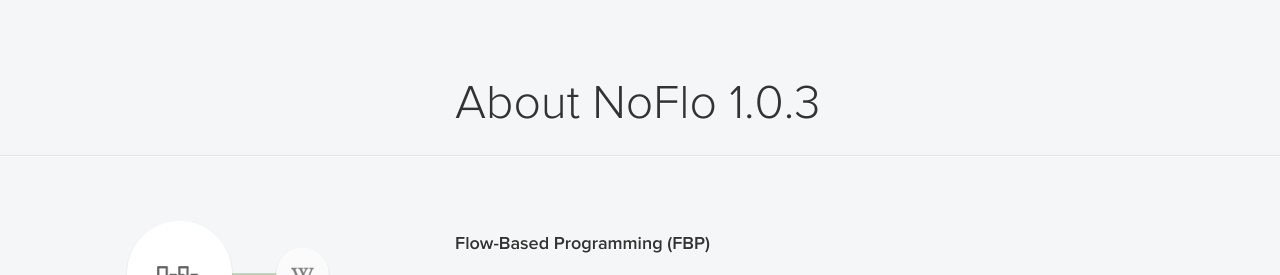
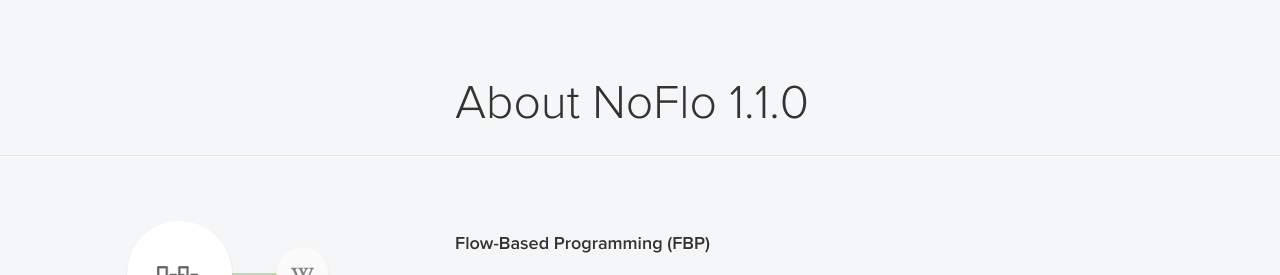
Before and after one commit to noflo/noflo.github.io, a Jekyll site: the page built from index.html, in a window 1280 px wide and 900 px high, scrolled down 567 px. Shown: the part 185-460 px from the top of the window. Built offline with Jekyll 4.4.1, drawn with Linux system fonts in a browser that asks for light colours; nearby versions of some CDN libraries.

Commit message:
Bump version number

```diff
--- a/_config.yml
+++ b/_config.yml
@@ -1,6 +1,6 @@
 title: NoFlo
 tagline: Flow-Based Programming for JavaScript
-version: 1.0.3
+version: 1.1.0
 permalink: /:categories/:title/
 baseurl: ""
 repository:
```
